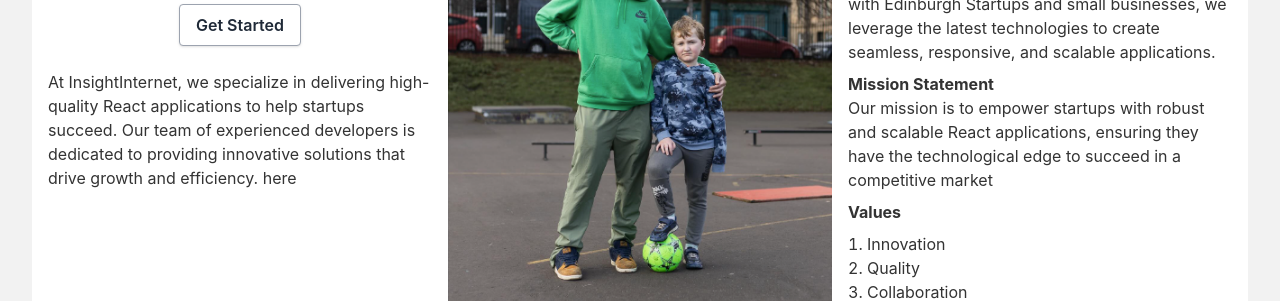
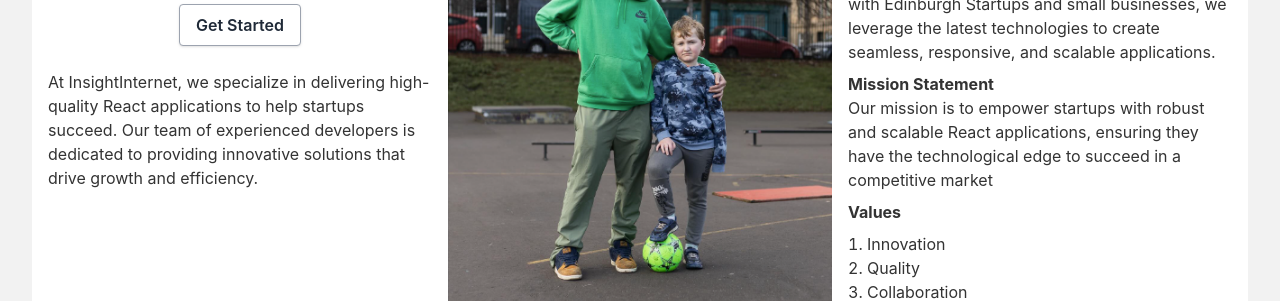
Before and after one commit to matherton/insightinternetApp, a Vue app: page / in a window 1280 px wide. Shown: the part 320-621 px from the top of the page. Built offline with nearby package versions, Linux system fonts and the light colour scheme.

Commit message:
removed here

```diff
--- a/src/components/Page.vue
+++ b/src/components/Page.vue
@@ -14,7 +14,7 @@ import BulletListVue from "./utilities/BulletList.vue";
       >
         {{ btnText }}
       </button>
-      <p>{{ copy1 }} here</p>
+      <p>{{ copy1 }}</p>
     </section>
 
     <section v-if="imgName">
```
